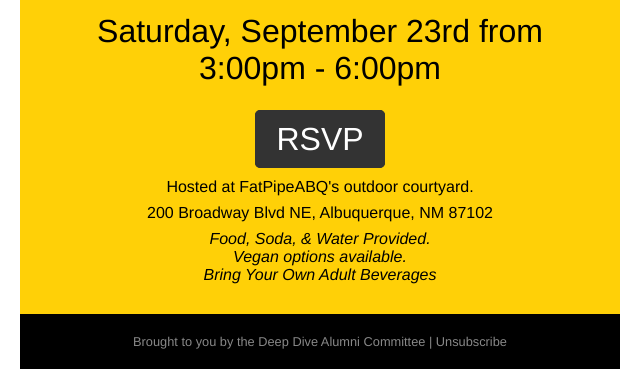
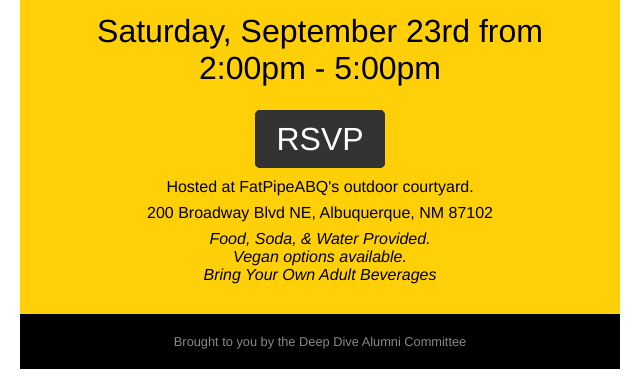
Before and after one commit to noeldevelops/alumni-emails, a plain HTML site: page index.html in a window 1280 px wide. Shown: the part 658-1034 px from the top of the page, 320-960 px from the left. Drawn offline with Linux system fonts and the light colour scheme.

Commit message:
update time

```diff
--- a/index.html
+++ b/index.html
@@ -17,14 +17,14 @@
         <p>Free event open to alumni of any of Deep Dive Coding's Bootcamps.</p>
       </div>
       <div class="info">
-        <p class="date">Saturday, September 23rd from 3:00pm - 6:00pm </p>
+        <p class="date">Saturday, September 23rd from 2:00pm - 5:00pm </p>
         <br>
         <a class="rsvp">RSVP</a>
         <div class="location"><p>Hosted at <a href="http://fatpipeabq.com/">FatPipeABQ's</a> outdoor courtyard.</p>
         <p>200 Broadway Blvd NE, Albuquerque, NM 87102</p></div>
         <p class="fineprint">Food, Soda, &amp; Water Provided. <br>Vegan options available.<br> Bring Your Own Adult Beverages</p>
       </div>
-      <footer>Brought to you by the Deep Dive Alumni Committee | Unsubscribe</footer>
+      <footer>Brought to you by the Deep Dive Alumni Committee</footer>
     </div>
   </body>
 </html>
```
